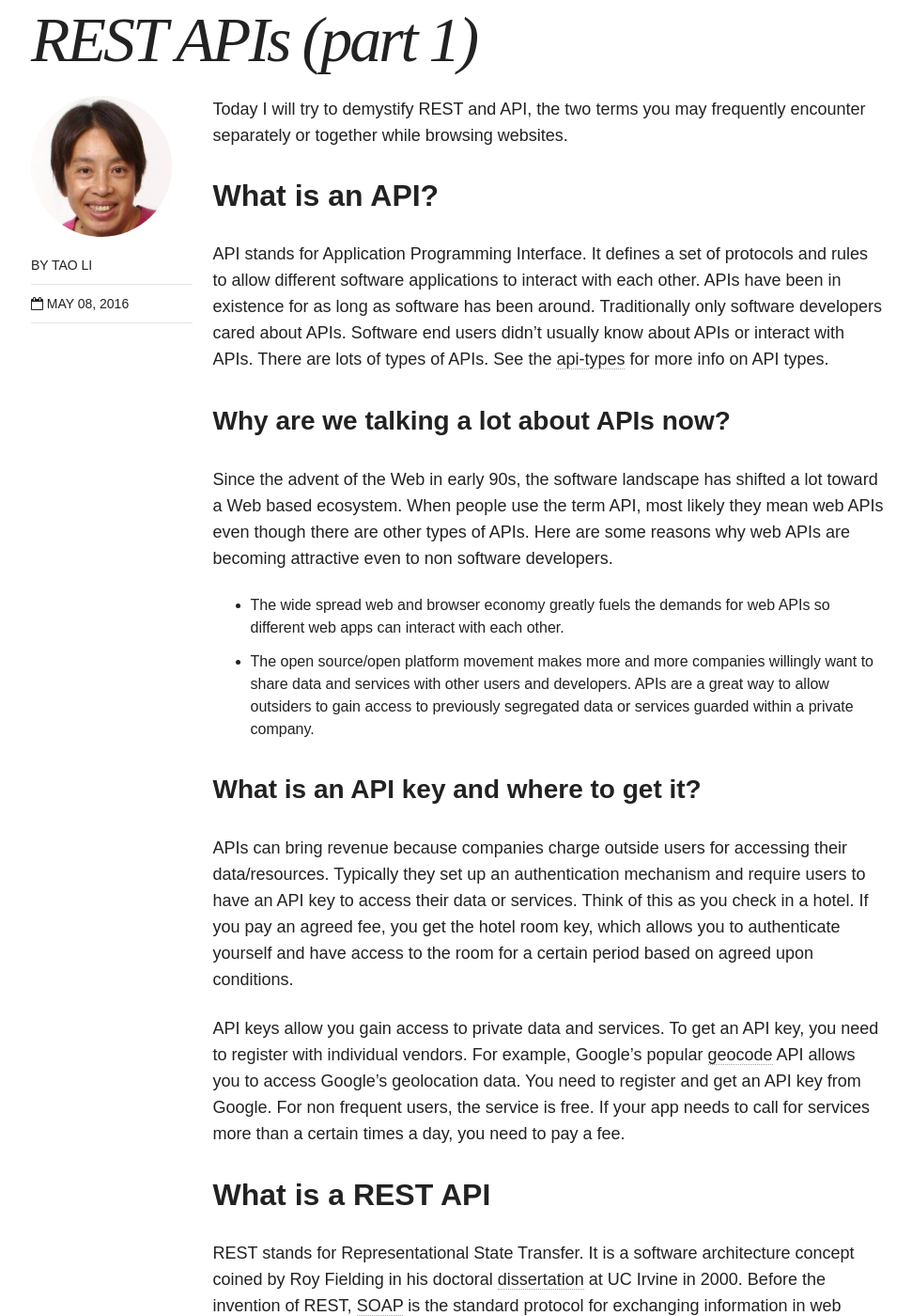
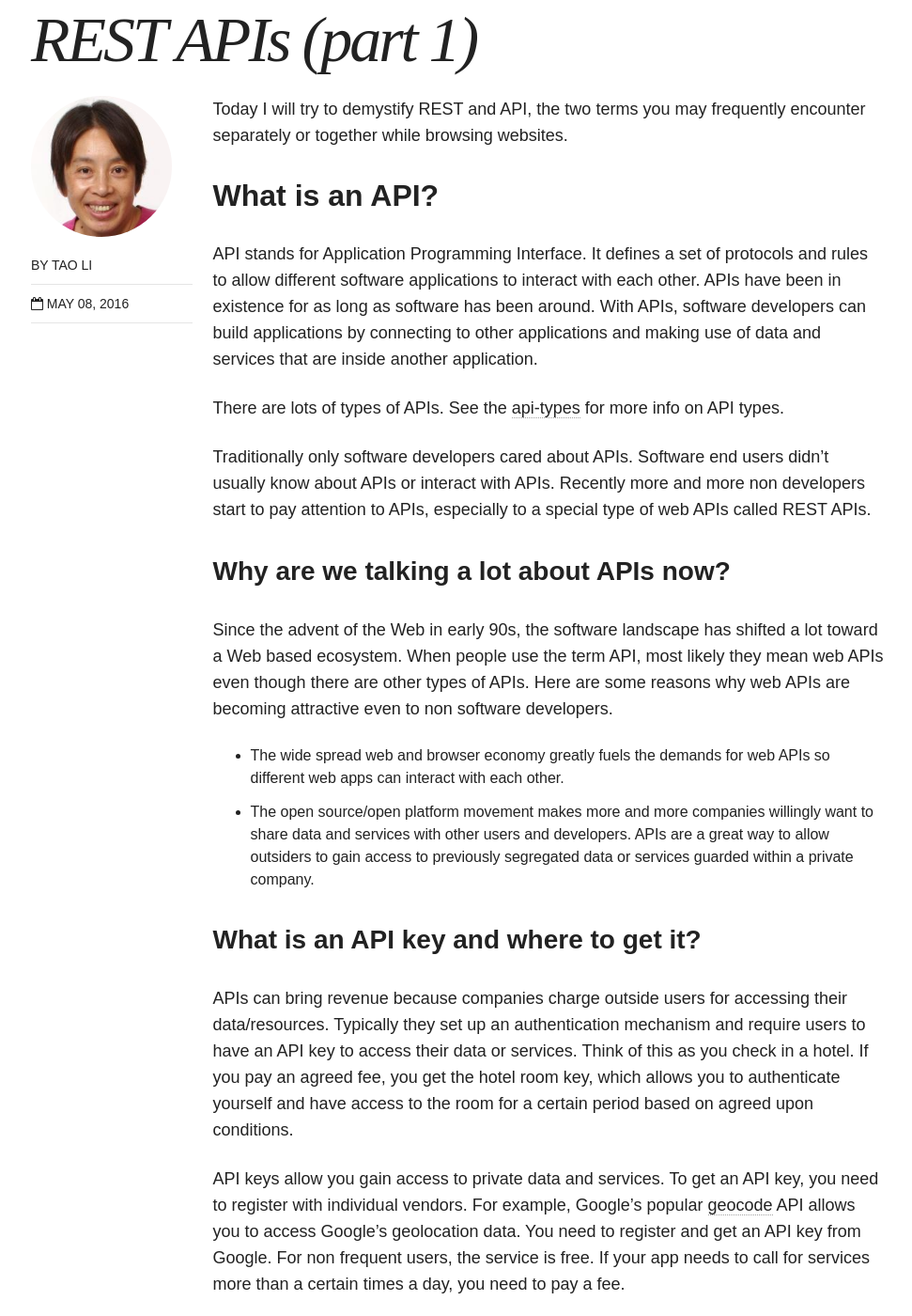
Before and after one commit to taolicd/taolicd.github.io, a Jekyll site: the page built from _posts/blog/2016-05-08-RESTFUL.md, in a window 1280 px wide and 1400 px high, scrolled down 376 px. Shown: the whole window at 94% size, without its empty margins (153-1124 px from the left). Built offline with Jekyll 4.4.1, drawn with Linux system fonts in a browser that asks for light colours; comment, search, counter and statistics services are not loaded; a file with an impossible date is left out; some of the changed text lies outside the part shown.

Commit message:
new post

```diff
--- a/_posts/blog/2016-05-08-RESTFUL.md
+++ b/_posts/blog/2016-05-08-RESTFUL.md
@@ -10,8 +10,11 @@ Today I will try to demystify REST and API, the two terms you may frequently enc
 
 ## What is an API?
 
-API stands for Application Programming Interface. It defines a set of protocols and rules to allow different software applications to interact with each other. APIs have been in existence for as long as software has been around. Traditionally only software developers cared about APIs. Software end users didn't usually know about APIs or interact with APIs. There are lots of types of APIs. See the [api-types](https://ffeathers.wordpress.com/2014/02/16/api-types/) for more info on API types.
+API stands for Application Programming Interface. It defines a set of protocols and rules to allow different software applications to interact with each other. APIs have been in existence for as long as software has been around. With APIs, software developers can build applications by connecting to other applications and making use of data and services that are inside another application.
 
+There are lots of types of APIs. See the [api-types](https://ffeathers.wordpress.com/2014/02/16/api-types/) for more info on API types.
+
+ Traditionally only software developers cared about APIs. Software end users didn't usually know about APIs or interact with APIs. Recently more and more non developers start to pay attention to APIs, especially to a special type of web APIs called REST APIs.
 ### Why are we talking a lot about APIs now?
 
 Since the advent of the Web in early 90s, the software landscape has shifted a lot toward a Web based ecosystem. When people use the term API, most likely they mean web APIs even though there are other types of APIs. Here are some reasons why web APIs are becoming attractive even to non software developers.
@@ -30,7 +33,7 @@ API keys allow you gain access to private data and services. To get an API key,
 
 ## What is a REST API
 
-REST stands for Representational State Transfer. It is a software architecture concept coined by Roy Fielding in his doctoral [dissertation](https://www.ics.uci.edu/~fielding/pubs/dissertation/rest_arch_style.htm) at UC Irvine in 2000. Before the invention of REST, [SOAP](https://en.wikipedia.org/wiki/SOAP) is the standard protocol for exchanging information in web services. SOAP is much harder and stringent to implement than REST. RESTful services makes things simpler, although much less strict in its enforcement of schema and communication.
+REST stands for Representational State Transfer. It is a software architecture concept coined by Roy Fielding in his doctoral [dissertation](https://www.ics.uci.edu/~fielding/pubs/dissertation/rest_arch_style.htm) at UC Irvine in 2000. Before the invention of REST, [SOAP](https://en.wikipedia.org/wiki/SOAP) is the standard protocol for exchanging information in web services. SOAP is much harder and stringent to implement than REST. REST services makes things simpler, although much less strict in its enforcement of schema and communication.
 
 REST APIs are designed to take advantage of existing protocols. When used for the Web, REST APIs take advantage of HTTP. This means a developer or an end user does not need to install additional software or libraries when creating or using a REST API.
 
@@ -57,4 +60,4 @@ Web developers and app developers are the obvious consumers and creators of REST
 Another big user group of REST APIs are web scraping enthusiasts and data scientists. Web scraping is a technique for gathering information from websites. Data scientists are people who analyze data to gain underlying insights that are not obvious to ordinary people. By using REST APIs, web scrapers and data scientists can get large amount of data from the web in batch mode.
 
 
-Next week I will discuss in detail on REST API syntax and how to use Postman to try out REST APIs. [Postman](https://www.getpostman.com/docs/) is a free Chrome plug-in for testing APIs.
+Next week I will discuss REST API syntax and how to use Postman to try out REST APIs. [Postman](https://www.getpostman.com/docs/) is a free Chrome plug-in for testing REST APIs.
```
Also changed, not shown: _posts/blog/2016-05-15-API2.md (added, +67 -0 lines), images/postman.JPG (added).
